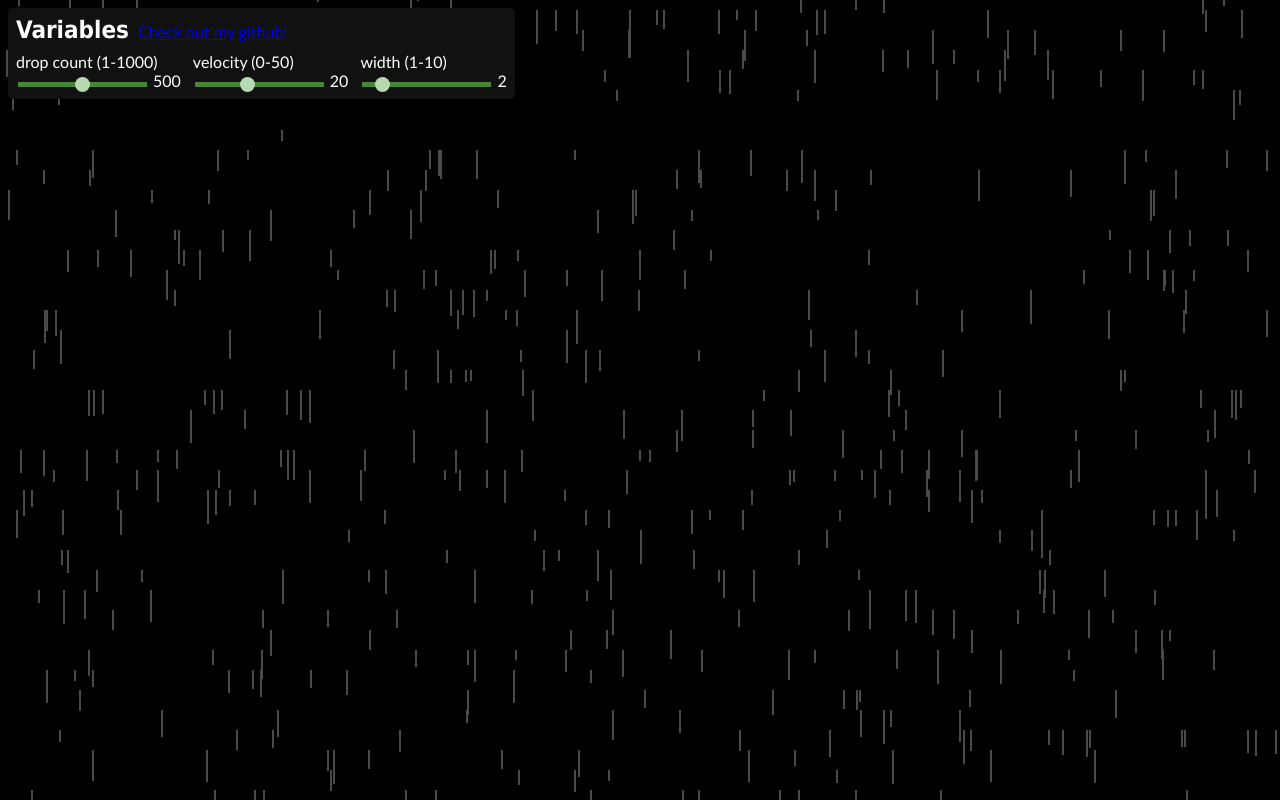
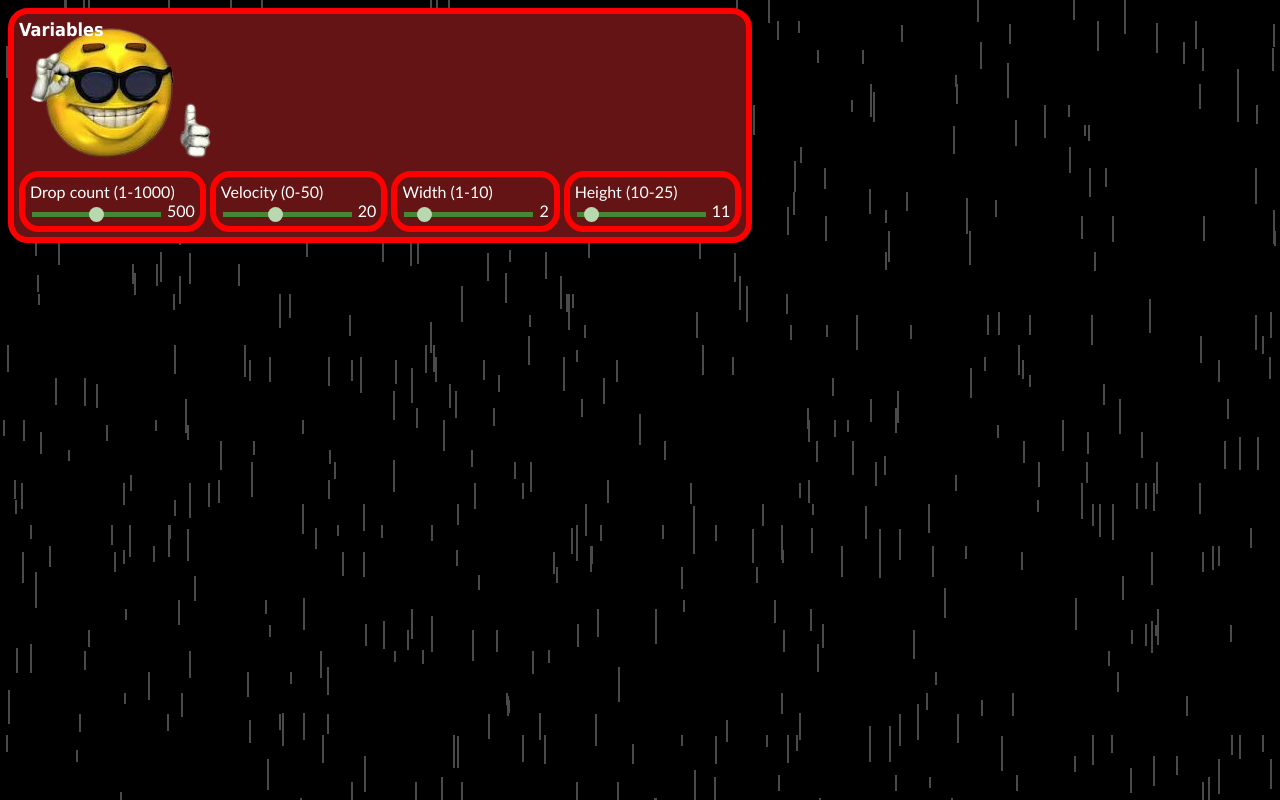
Before and after one commit to renjigarza0316/canvas-rain-effect, a plain HTML site: page index.html in a window 1280 px wide. Drawn offline with Linux system fonts and the light colour scheme.

Commit message:
added a height option

```diff
--- a/index.html
+++ b/index.html
@@ -1,32 +1,35 @@
 <!DOCTYPE html>
 <html>
 <head>
-	<title>Canvas Rain by Rhuel</title>
+	<title>Canvas Rain Simulation</title>
 	<link rel="stylesheet" href="style.css">
 </head>
 <body>
 	<div class="sliders">
-		<div class="sliders">
-			<h2 class="title">Variables</h2>
-			<a href="https://github.com/rhuelgarza03">Check out my github!</a>
-		</div>
+		<h6 class="title">Variables</h6>
+		<img src = "coolsmiley.png"/>
 		<br>
 		<div class="sliders">
-			<p class="text">drop count (1-1000)</p>
+			<p class="text">Drop count (1-1000)</p>
 			<input oninput="callAnimation()" type="range" id="dropCount" name="dropCount" min="1" max="1000" value="500">
 			<label class="text" id="dropLabel" for="dropCount">1</label>
 		</div>
 
 		<div class="sliders">
-			<p class="text">velocity (0-50)</p>
+			<p class="text">Velocity (0-50)</p>
 			<input oninput="callAnimation()" type="range" id="velocity" name="velocity" min="0" max="50" value="20">
 			<label class="text" id="velocityLabel" for="velocity">0</label>
 		</div>
 
 		<div class="sliders">
-			<p class="text">width (1-10)</p>
+			<p class="text">Width (1-10)</p>
 			<input oninput="callAnimation()" type="range" id="width" name="width" min="1" max="10" value="2">
 			<label class="text" id="widthLabel" for="width">1</label>
+		</div>
+		<div class="sliders">
+			<p class="text">Height (10-25)</p>
+			<input oninput="callAnimation()" type="range" id="Height" name="height" min="10" max="25" value="11">
+			<label class="text" id="HeightLabel" for="height">10</label>
 		</div>
 	</div>
 
--- a/rain.js
+++ b/rain.js
@@ -1,16 +1,37 @@
-let c = document.getElementById("main");
-let ctx = c.getContext("2d");
+let canvas = document.getElementById("main");
+let ctx = canvas.getContext("2d");
 
-c.height = window.innerHeight;
-c.width = window.innerWidth;
+canvas.height = window.innerHeight;
+canvas.width = window.innerWidth;
 
 let drops = [];
 
+const ClampingSpeed = 1.1;
+
+let minHeight = 10;
+let maxHeight = 25;
+
+const defaultvelocity = 0;
+
+function DoDropletRain(index, drop) {
+	// the modulus of even number and 2 is always going to be zero.
+	let modulus = index%2;
+
+	if (modulus == 0) {
+		drop.y += drop.velocity * (ClampingSpeed + .2) - Math.floor(drop.height / 9);
+		// drop.x = Math.floor(Math.random() * canvas.width);
+	}
+	else {
+		drop.y += drop.velocity * ClampingSpeed - Math.floor(minHeight / 9);
+
+		// drop.x = Math.floor(Math.random() * canvas.width);
+	};
+};
+
+
+
 function startAnimation(dropCount, velocity, width) {
 	drops = [];
-
-	let minHeight = 10;
-	let maxHeight = 25;
 
 	for (i = 0; i < dropCount; i++) {
 		let current = {
@@ -18,33 +39,37 @@ function startAnimation(dropCount, velocity, width) {
 			width: width,
 			height: Math.floor((Math.random() * maxHeight) + minHeight),
 			velocity: velocity,
-			x: Math.floor(Math.random() * c.width),
-			y: Math.floor(Math.random() * c.height),
+			x: Math.floor(Math.random() * canvas.width),
+			y: Math.floor(Math.random() * canvas.height),
 		};
 		drops[i] = current;
 	}
 
+
+
 	function loop() {
-		ctx.clearRect(0, 0, c.width, c.height);
+		ctx.clearRect(0, 0, canvas.width, canvas.height);
 		ctx.fillStyle = "#4a4a4a";
+		// scrolls the rain down on the y axis according to the velocity
+		for (i = 0; i < drops.length; i++) {
+			// drops[i].y += drops[i].velocity;
 
-		for (i = 0; i < drops.length; i++) {
-			drops[i].y += drops[i].velocity;
 
-			if (drops[i].y > c.height) {
-				drops[i].y = -maxHeight - 5;
-				drops[i].x = Math.floor(Math.random() * c.width);
-			}
-			if (drops[i].x > c.width) {
+			DoDropletRain(i, drops[i])
+			// console.log(drops[i])
+
+			if(drops[i].x > canvas.width) {
 				drops[i].x = 0;
 			}
+
+			if(drops[i].y > canvas.height) drops[i].y = 0
 
 			ctx.fillRect(drops[i].x, drops[i].y, drops[i].width, drops[i].height);
 		}
 
-		if (dropCount != drops.length) { return; }
-		if (velocity != drops[0].velocity) { return; }
-		if (width != drops[0].width) { return; }
+		if(dropCount != drops.length)return;
+		if(velocity != drops[0].velocity)return;
+		if(width != drops[0].width)return;
 
 		requestAnimationFrame(loop);
 	}
@@ -52,13 +77,18 @@ function startAnimation(dropCount, velocity, width) {
 }
 
 function callAnimation() {
-	document.getElementById("dropLabel").innerHTML = document.getElementById("dropCount").value;
-	document.getElementById("velocityLabel").innerHTML = document.getElementById("velocity").value;
-	document.getElementById("widthLabel").innerHTML = document.getElementById("width").value;
-
 	let dropCount = parseInt(document.getElementById("dropCount").value);
 	let velocity = parseInt(document.getElementById("velocity").value);
 	let width = parseInt(document.getElementById("width").value);
+	let Height = parseInt(document.getElementById("Height").value);
+
+	document.getElementById("dropLabel").innerHTML = String(dropCount);
+	document.getElementById("velocityLabel").innerHTML = String(velocity);
+	document.getElementById("widthLabel").innerHTML = String(width);
+	document.getElementById("HeightLabel").innerHTML = String(Height);
+
+	minHeight = Height;
+	maxHeight = Height + 15;
 
 	startAnimation(dropCount, velocity, width);
 }
--- a/style.css
+++ b/style.css
@@ -1,8 +1,9 @@
 div {
-	border-radius: 5px;
+	border: 10px solid red;
+	border-radius: 20px;
 	display: inline-block;
 	padding: 4px;
-	background-color: #111111;
+	background-color: #641414;
 }
 a {
 	display: inline-block;
@@ -10,7 +11,7 @@ a {
 	font-family: calibri;
 }
 /* id, class */
-#main {
+canvas#main {
 	background-color: #000;
 	top: 0;
 	left: 0;
@@ -19,12 +20,16 @@ a {
 }
 .sliders {
 	display: inline-block;
+	border: 6px solid red;
+	padding: 5px;
 }
 .title {
 	font-family: Tahoma;
 	color: white;
 	margin: 0px;
-	display: inline-block;
+	position: absolute;
+	z-index: 4;
+	font-size: large;
 }
 .text {
 	font-family: calibri;
```
Also changed, not shown: coolsmiley.png (added).
